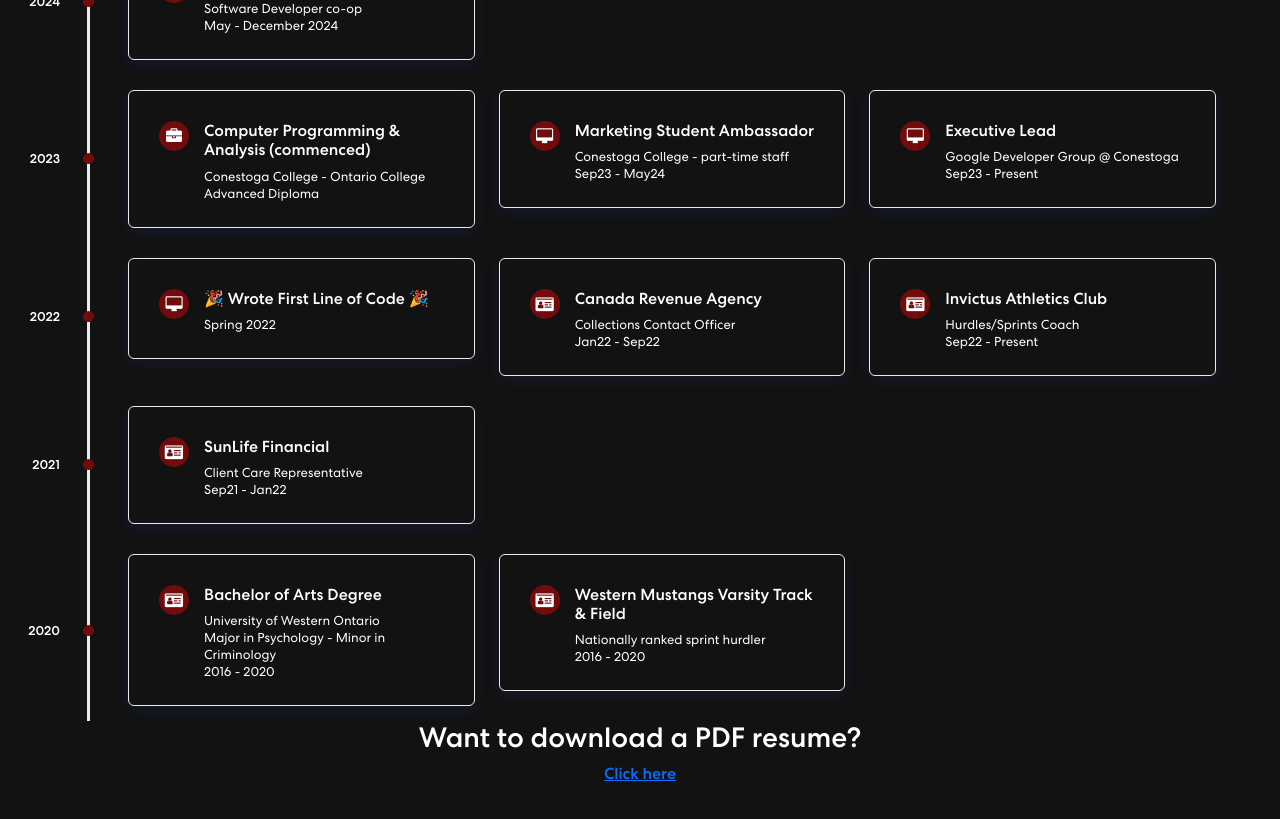
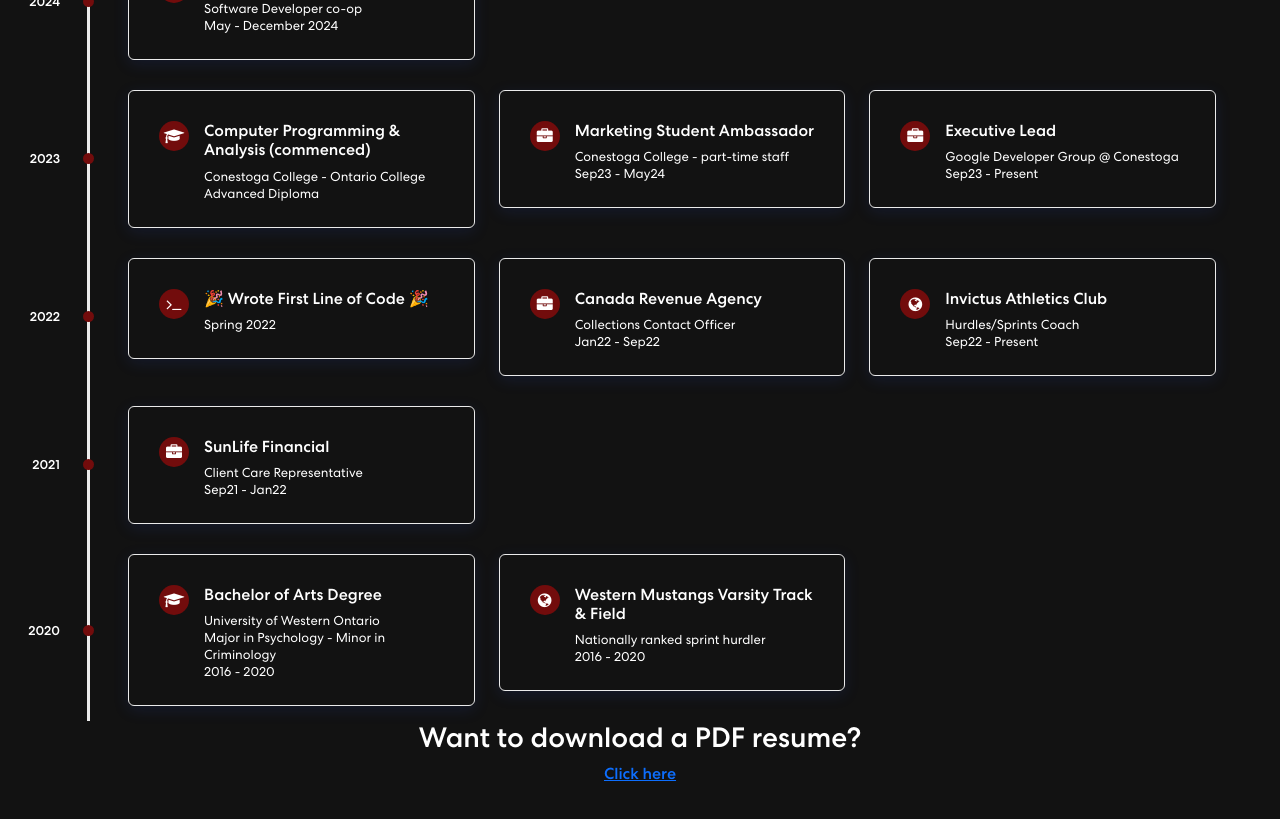
Before and after one commit to rdoo1809/rjdooley, a React (Create React App) app: page / in a window 1280 px wide. Shown: the part 840-1659 px from the top of the page. Built offline with nearby package versions, Linux system fonts and the light colour scheme.

Commit message:
change icons on timeline

```diff
--- a/src/components/Timeline.js
+++ b/src/components/Timeline.js
@@ -79,7 +79,7 @@
                             }}
                         >
                             <div className="timeline-icon">
-                                <i className="fa fa-briefcase" aria-hidden="true"></i>
+                                <i className="fa fa-graduation-cap" aria-hidden="true"></i>
                             </div>
                             <div className="timeline-text">
                                 <h6>Computer Programming & Analysis (commenced)</h6>
@@ -98,7 +98,7 @@
                             }}
                         >
                             <div className="timeline-icon">
-                                <i className="fa fa-desktop" aria-hidden="true"></i>
+                                <i className="fa fa-briefcase" aria-hidden="true"></i>
                             </div>
                             <div className="timeline-text">
                                 <h6>Marketing Student Ambassador</h6>
@@ -118,7 +118,7 @@
                             }}
                         >
                             <div className="timeline-icon">
-                                <i className="fa fa-desktop" aria-hidden="true"></i>
+                                <i className="fa fa-briefcase" aria-hidden="true"></i>
                             </div>
                             <div className="timeline-text">
                                 <h6>Executive Lead</h6>
@@ -155,7 +155,7 @@
                             }}
                         >
                             <div className="timeline-icon">
-                                <i className="fa fa-desktop" aria-hidden="true"></i>
+                                <i className="fa fa-terminal" aria-hidden="true"></i>
                             </div>
                             <div className="timeline-text">
                                 <h6>🎉 Wrote First Line of Code 🎉</h6>
@@ -174,7 +174,7 @@
                             }}
                         >
                             <div className="timeline-icon">
-                                <i className="fa fa-id-card" aria-hidden="true"></i>
+                                <i className="fa fa-briefcase" aria-hidden="true"></i>
                             </div>
                             <div className="timeline-text">
                                 <h6>Canada Revenue Agency</h6>
@@ -194,7 +194,7 @@
                             }}
                         >
                             <div className="timeline-icon">
-                                <i className="fa fa-id-card" aria-hidden="true"></i>
+                                <i className="fa fa-globe" aria-hidden="true"></i>
                             </div>
                             <div className="timeline-text">
                                 <h6>Invictus Athletics Club</h6>
@@ -231,7 +231,7 @@
                             }}
                         >
                             <div className="timeline-icon">
-                                <i className="fa fa-id-card" aria-hidden="true"></i>
+                                <i className="fa fa-briefcase" aria-hidden="true"></i>
                             </div>
                             <div className="timeline-text">
                                 <h6>SunLife Financial</h6>
@@ -268,7 +268,7 @@
                             }}
                         >
                             <div className="timeline-icon">
-                                <i className="fa fa-id-card" aria-hidden="true"></i>
+                                <i className="fa fa-graduation-cap" aria-hidden="true"></i>
                             </div>
                             <div className="timeline-text">
                                 <h6>Bachelor of Arts Degree</h6>
@@ -289,7 +289,7 @@
                             }}
                         >
                             <div className="timeline-icon">
-                                <i className="fa fa-id-card" aria-hidden="true"></i>
+                                <i className="fa fa-globe" aria-hidden="true"></i>
                             </div>
                             <div className="timeline-text">
                                 <h6>Western Mustangs Varsity Track & Field</h6>
```
